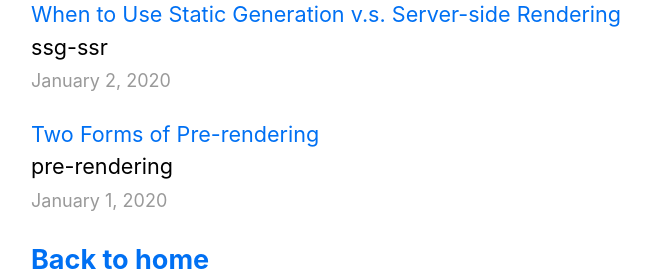
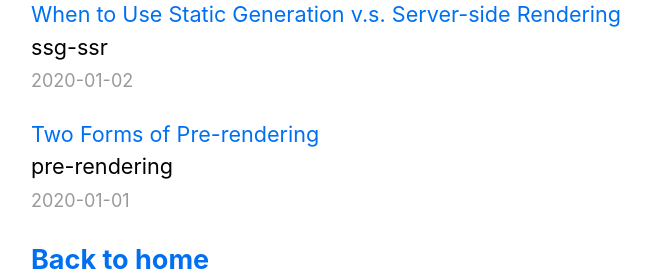
Before and after one commit to donaldstarkey/nextjs-blog, a Next.js app: page /posts/first-post in a window 1280 px wide. Shown: the part 427-698 px from the top of the page, without its empty margins (303-954 px from the left). Built offline with nearby package versions, Linux system fonts and the light colour scheme.

Commit message:
time chg

```diff
--- a/pages/posts/[id].js
+++ b/pages/posts/[id].js
@@ -33,10 +33,10 @@ export default function Post({ postData }) {
       <br />
       {postData.id}
       <br />
-      {/* {postData.date} */}
-      <div className={utilStyles.lightText}>
+      {postData.date}
+      {/* <div className={utilStyles.lightText}>
         <Date dateString={postData.date} />
-      </div>
+      </div> */}
       <br />
       <div dangerouslySetInnerHTML={{ __html: postData.contentHtml }} />
     </Layout>
--- a/pages/posts/first-post.js
+++ b/pages/posts/first-post.js
@@ -36,7 +36,8 @@ export default function FirstPost({ allPostsData }) {
                 {id}
                 <br />
                 <small className={utilStyles.lightText}>
-                  <Date dateString={date} />
+                  {/* <Date dateString={date} /> */}
+                  {date}
                 </small>
               </li>
             ))}
```
